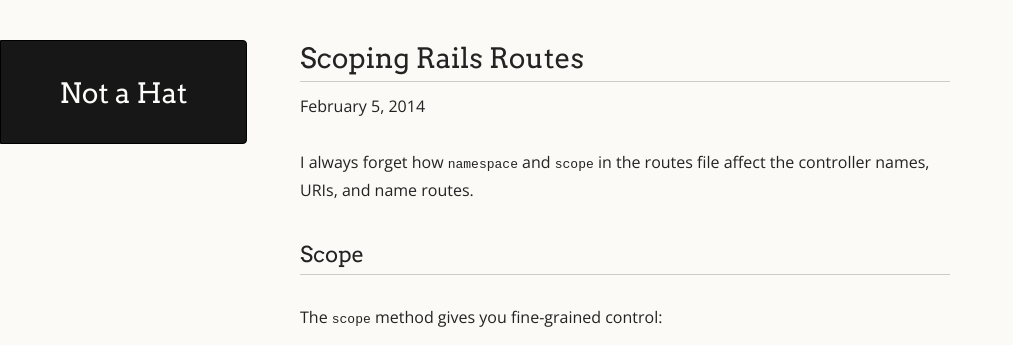
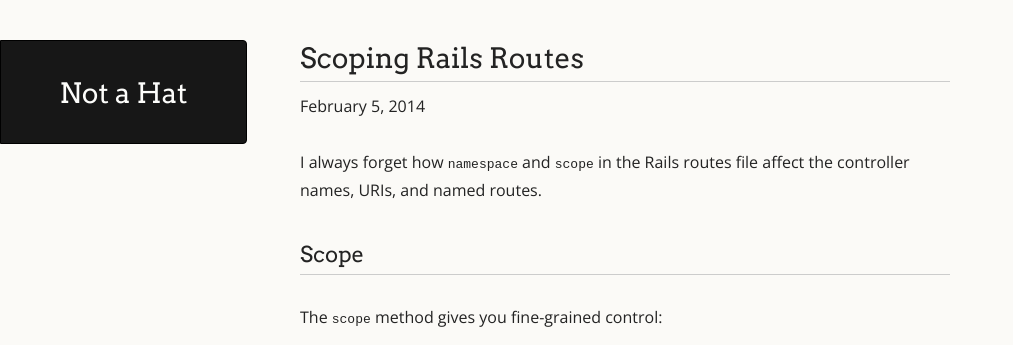
Before and after one commit to notahat/notahat.github.com, a Jekyll site: the page built from _posts/2014-02-05-scoping-rails-routes.md, in a window 1280 px wide. Shown: the top 345 px of the page, without its empty margins (0-1013 px from the left). Built offline with Jekyll 4.4.1, drawn with Linux system fonts in a browser that asks for light colours.

Commit message:
Fix typos.

```diff
--- a/_posts/2014-02-05-scoping-rails-routes.md
+++ b/_posts/2014-02-05-scoping-rails-routes.md
@@ -5,7 +5,7 @@
 excerpt: A cheat-sheet on using `namespace` and `scope` for organising routes
 ---
 
-I always forget how `namespace` and `scope` in the routes file affect the controller names, URIs, and name routes.
+I always forget how `namespace` and `scope` in the Rails routes file affect the controller names, URIs, and named routes.
 
 
 ## Scope
```
